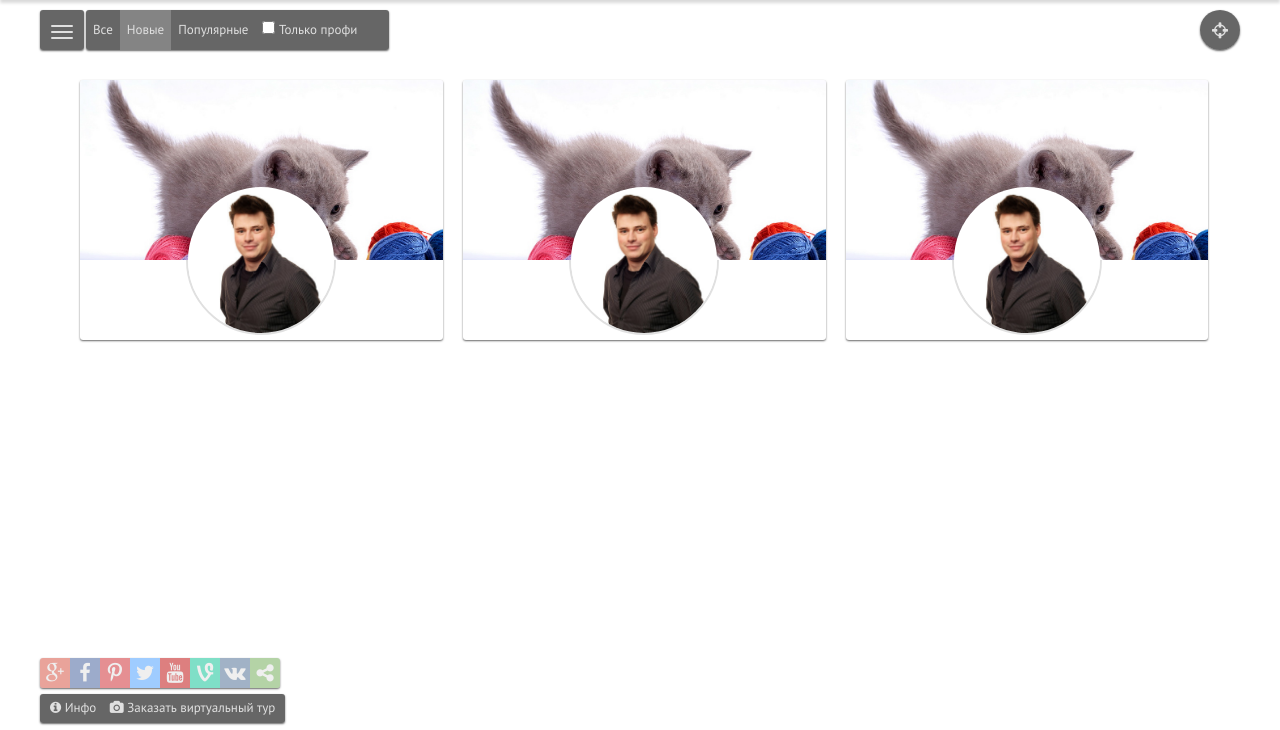
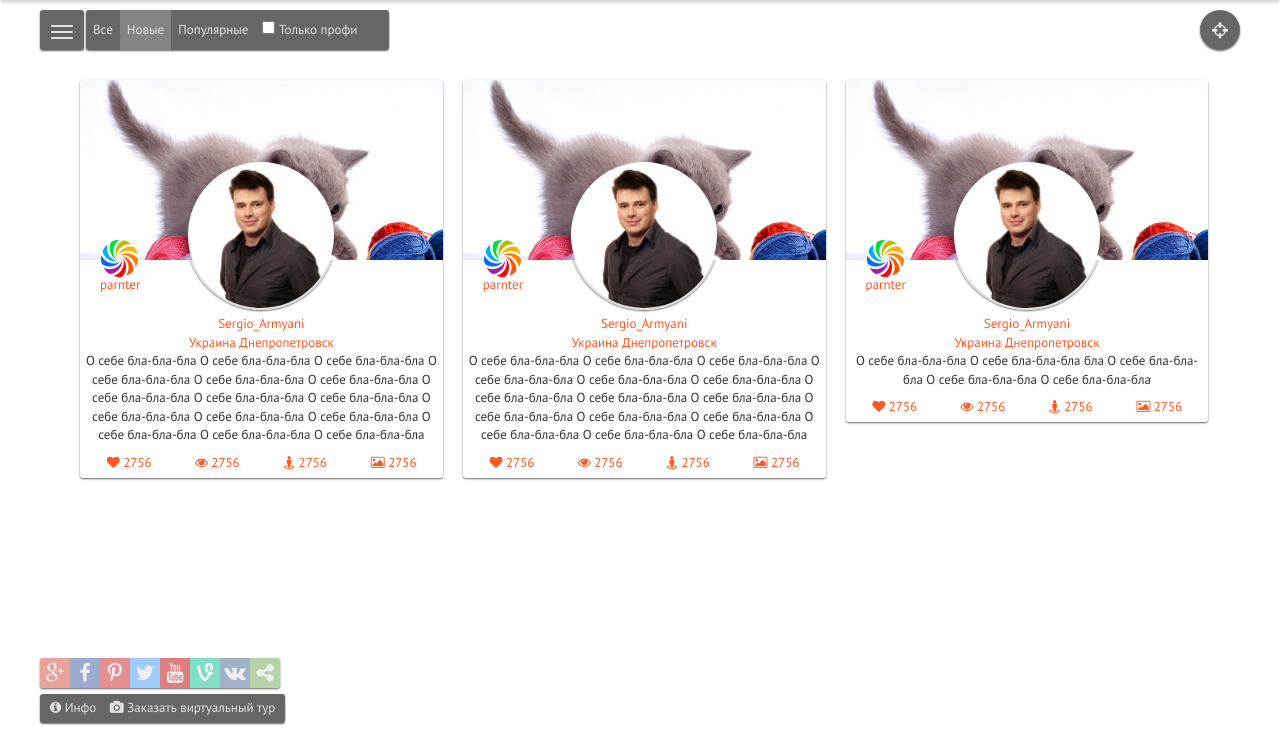
Before and after one commit to Undiabler/placeview, a PHP site: page /photographers.html in a window 1280 px wide. Shown: the part 70-800 px from the top of the page. Run offline with PHP 8.4, Linux system fonts and the light colour scheme; style sheets or scripts are compiled from the project's sources; some libraries are stand-ins or nearby versions.

Commit message:
1) Создана страница фотографов

```diff
--- a/gulp_dima/gulpfile.js
+++ b/gulp_dima/gulpfile.js
@@ -3,6 +3,7 @@ var gulp = require('gulp');
 
 // Include Our Plugins
 var less = require('gulp-less');
+var watch = require('gulp-watch');
 
 // Compile Our less
 gulp.task('less', function() {
@@ -13,7 +14,7 @@ gulp.task('less', function() {
 
 // Watch Files For Changes
 gulp.task('watch', function() {
-    gulp.watch('../less/placeview.less', ['less']);
+    gulp.watch('../src/less/placeview.less', ['less']);
 });
 
 // Default Task
--- a/src/less/placeview.less
+++ b/src/less/placeview.less
@@ -21,15 +21,19 @@
 @me_base_size : 38px;
 @strips_amount : 3;
 @feed_container_minwidth : 1040px;
+@photographer_avatar_size : 150px;
+@preview_height : 180px;
 
 body {
 	margin-bottom: 0;
 }
-
-.box_style {
-	border-color: @navbar-inverse-toggle-border-color;
+.box_shadow {
 	-webkit-box-shadow: @carousel-text-shadow;
 	box-shadow: @carousel-text-shadow;
+}
+.box_style {
+	.box_shadow;
+	border-color: @navbar-inverse-toggle-border-color;
 	margin-bottom: 2px;
 	border-radius: @border-radius-small;
 }
@@ -263,8 +267,9 @@ form.find-form button, form.find-form button:hover, form.find-form button:focus
 		float:left;
 		width: floor(100%/@strips_amount);
 		.item {
+			position:relative;
 			.preview {
-				height: 180px;
+				height: @preview_height;
 				overflow: hidden;
 			}
 		}
@@ -288,6 +293,7 @@ form.find-form button, form.find-form button:hover, form.find-form button:focus
 	width: 100%;
 }
 .avatar {
+	.box_shadow;
 	width: 40px;
 	height: 40px;
 	border-radius: 20px;
@@ -335,9 +341,28 @@ form.find-form button, form.find-form button:hover, form.find-form button:focus
 .photographer_container{
 	.avatar {
 		margin: 0 auto;
-		width: 150px;
-		height: 150px;
-		border-radius: 75px;
-		margin-top: -75px;
+		width: @photographer_avatar_size;
+		height: @photographer_avatar_size;
+		border-radius: @photographer_avatar_size/2;
+		margin-top: -@photographer_avatar_size*2/3;
+	}
+	.partner {
+		position: absolute;
+		top: @preview_height;
+		left: @indent_widget_screen/2;
+		padding-top: 36px;
+		margin-top: -20px;
+		background: url("../img/partner.png");
+		background-repeat: no-repeat;
+	}
+	.info{
+		padding: @padding-xs-horizontal;
+		text-align: center;
+	}
+	.social a{
+		display: block;
+		float: left;
+		width: 25%;
+		text-align: center;
 	}
 }
--- a/web/css/placeview.css
+++ b/web/css/placeview.css
@@ -398,6 +402,9 @@ form.find-form button:focus {
   float: left;
   width: 33%;
 }
+.feed_container .items_container .item {
+  position: relative;
+}
 .feed_container .items_container .item .preview {
   height: 180px;
   overflow: hidden;
@@ -424,6 +431,8 @@ form.find-form button:focus {
   width: 100%;
 }
 .avatar {
+  -webkit-box-shadow: 0 1px 2px rgba(0, 0, 0, 0.6);
+  box-shadow: 0 1px 2px rgba(0, 0, 0, 0.6);
   width: 40px;
   height: 40px;
   border-radius: 20px;
@@ -469,5 +478,24 @@ form.find-form button:focus {
   width: 150px;
   height: 150px;
   border-radius: 75px;
-  margin-top: -75px;
+  margin-top: -100px;
 }
+.photographer_container .partner {
+  position: absolute;
+  top: 180px;
+  left: 20px;
+  padding-top: 36px;
+  margin-top: -20px;
+  background: url("../img/partner.png");
+  background-repeat: no-repeat;
+}
+.photographer_container .info {
+  padding: 5px;
+  text-align: center;
+}
+.photographer_container .social a {
+  display: block;
+  float: left;
+  width: 25%;
+  text-align: center;
+}
--- a/web/photographers.html
+++ b/web/photographers.html
@@ -146,15 +146,42 @@
 	<div id="menu-spacer"></div>
 
     <div class="photographes_feed feed_container">
+
       <div class="photographer_container items_container">
-      	<div class="item">
-      		<div class="preview">
-            <img src="img/preview.jpg">
+        <div class="item">
+          <div class="preview">
+             <img src="img/preview.jpg">
           </div>
           <div class="avatar">
             <img src="img/avatar.jpg">
           </div>
-      	</div>
+          <div class="partner">
+            <a href="#">
+              parnter
+            </a>
+          </div>
+          <div class="info">
+            <a class="name" href="#">Sergio_Armyani</a><br />
+            <a class="location" href="#">Украина</a> <a class="location" href="#">Днепропетровск</a>
+            <p>
+              О себе бла-бла-бла О себе бла-бла-бла О себе бла-бла-бла О себе бла-бла-бла О себе бла-бла-бла О себе бла-бла-бла О себе бла-бла-бла О себе бла-бла-бла О себе бла-бла-бла О себе бла-бла-бла О себе бла-бла-бла О себе бла-бла-бла О себе бла-бла-бла О себе бла-бла-бла О себе бла-бла-бла
+            </p>
+            <div class="social">
+              <a href="#">
+                <i class="fa fa-heart"></i> 2756
+              </a>
+              <a href="#">
+                <i class="fa fa-eye"></i> 2756
+              </a>
+              <a href="#">
+                <i class="fa fa-street-view"></i> 2756
+              </a>
+              <a href="#">
+                <i class="fa fa-picture-o"></i> 2756
+              </a>
+            </div>
+          </div>
+        </div>
       </div>
 
       <div class="photographer_container items_container">
@@ -165,19 +192,72 @@
           <div class="avatar">
             <img src="img/avatar.jpg">
           </div>
+          <div class="partner">
+            <a href="#">
+              parnter
+            </a>
+          </div>
+          <div class="info">
+            <a class="name" href="#">Sergio_Armyani</a><br />
+            <a class="location" href="#">Украина</a> <a class="location" href="#">Днепропетровск</a>
+            <p>
+              О себе бла-бла-бла О себе бла-бла-бла О себе бла-бла-бла О себе бла-бла-бла О себе бла-бла-бла О себе бла-бла-бла О себе бла-бла-бла О себе бла-бла-бла О себе бла-бла-бла О себе бла-бла-бла О себе бла-бла-бла О себе бла-бла-бла О себе бла-бла-бла О себе бла-бла-бла О себе бла-бла-бла
+            </p>
+            <div class="social">
+              <a href="#">
+                <i class="fa fa-heart"></i> 2756
+              </a>
+              <a href="#">
+                <i class="fa fa-eye"></i> 2756
+              </a>
+              <a href="#">
+                <i class="fa fa-street-view"></i> 2756
+              </a>
+              <a href="#">
+                <i class="fa fa-picture-o"></i> 2756
+              </a>
+            </div>
+          </div>
         </div>
       </div>
 
       <div class="photographer_container items_container">
         <div class="item">
           <div class="preview">
-              <img src="img/preview.jpg">
+             <img src="img/preview.jpg">
           </div>
           <div class="avatar">
             <img src="img/avatar.jpg">
           </div>
+          <div class="partner">
+            <a href="#">
+              parnter
+            </a>
+          </div>
+          <div class="info">
+            <a class="name" href="#">Sergio_Armyani</a><br />
+            <a class="location" href="#">Украина</a> <a class="location" href="#">Днепропетровск</a>
+            <p>
+              О себе бла-бла-бла О себе бла-бла-бла бла О себе бла-бла-бла О себе бла-бла-бла О себе бла-бла-бла
+            </p>
+            <div class="social">
+              <a href="#">
+                <i class="fa fa-heart"></i> 2756
+              </a>
+              <a href="#">
+                <i class="fa fa-eye"></i> 2756
+              </a>
+              <a href="#">
+                <i class="fa fa-street-view"></i> 2756
+              </a>
+              <a href="#">
+                <i class="fa fa-picture-o"></i> 2756
+              </a>
+            </div>
+          </div>
         </div>
       </div>
+
       <div class="spacer"></div>
     </div>
 
```
Also changed, not shown: other parts of web/css/placeview.css (+13 -9 lines), web/img/partner.png (added).
